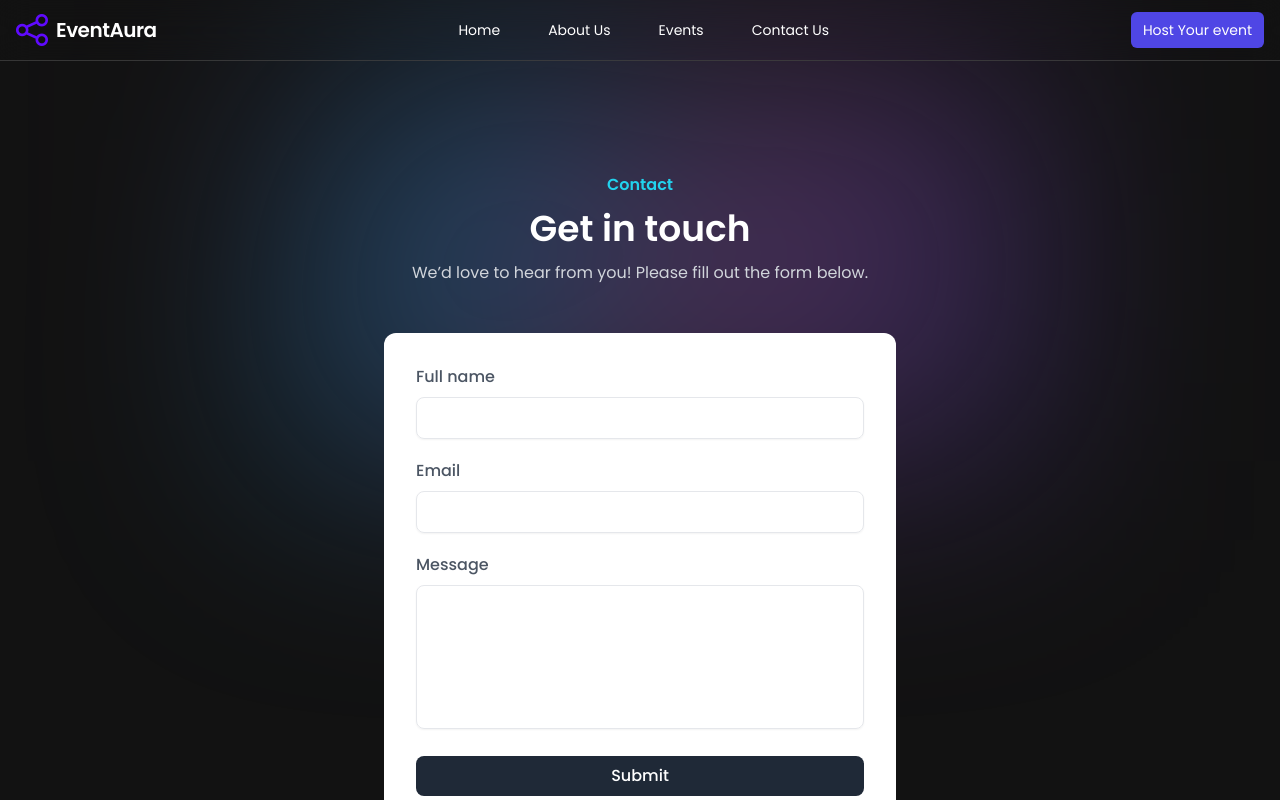
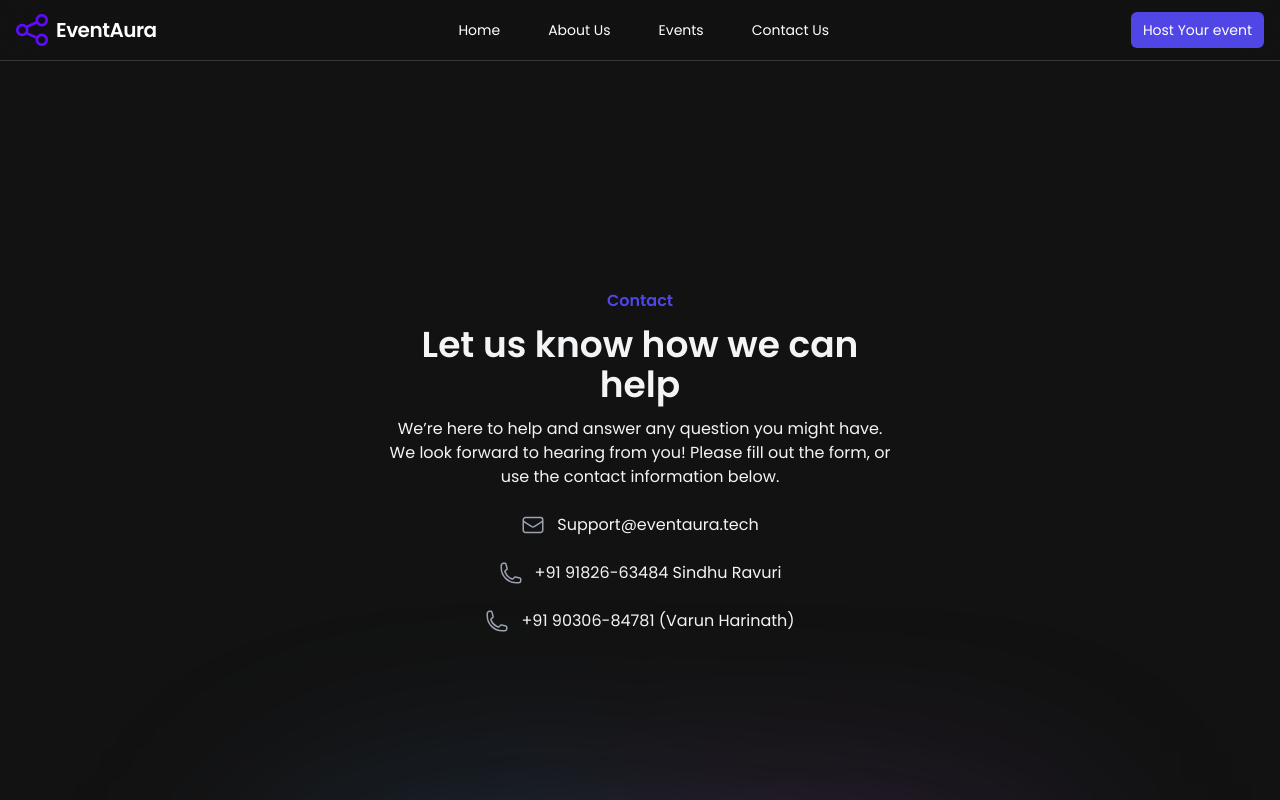
Before and after one commit to EventAura/client, a React (Vite) app: page /contact-us in a window 1280 px wide. Shown: the top 800 px of the page. Built offline with nearby package versions, Linux system fonts and the light colour scheme.

Commit message:
UI changes on contact us component

```diff
--- a/src/components/Contact/ContactUs.jsx
+++ b/src/components/Contact/ContactUs.jsx
@@ -6,6 +6,7 @@ const ContactUs = () => {
 
   const handleSubmit = (e) => {
     e.preventDefault();
+
     setMessage(true); // Set the message to true to show the modal or message
     // Add any additional logic for form submission here
   };
@@ -17,6 +18,85 @@ const ContactUs = () => {
 
   return (
     <>
+      <main className="py-14 flex items-center justify-center min-h-screen">
+        <div className="max-w-screen-xl mx-auto px-4 text-gray-100 md:px-8">
+          <div className="max-w-lg mx-auto gap-12 justify-between lg:flex lg:max-w-none text-center">
+            <div className="max-w-lg space-y-3 mx-auto">
+              <h3 className="text-indigo-600 font-semibold">Contact</h3>
+              <p className="text-gray-100 text-3xl font-semibold sm:text-4xl">
+                Let us know how we can help
+              </p>
+              <p>
+                We’re here to help and answer any question you might have. We
+                look forward to hearing from you! Please fill out the form, or
+                use the contact information below.
+              </p>
+              <div>
+                <ul className="mt-6 flex flex-col gap-y-6 items-center">
+                  <li className="flex items-center gap-x-3">
+                    <div className="flex-none text-gray-400">
+                      <svg
+                        xmlns="http://www.w3.org/2000/svg"
+                        fill="none"
+                        viewBox="0 0 24 24"
+                        strokeWidth={1.5}
+                        stroke="currentColor"
+                        className="w-6 h-6"
+                      >
+                        <path
+                          strokeLinecap="round"
+                          strokeLinejoin="round"
+                          d="M21.75 6.75v10.5a2.25 2.25 0 01-2.25 2.25h-15a2.25 2.25 0 01-2.25-2.25V6.75m19.5 0A2.25 2.25 0 0019.5 4.5h-15a2.25 2.25 0 00-2.25 2.25m19.5 0v.243a2.25 2.25 0 01-1.07 1.916l-7.5 4.615a2.25 2.25 0 01-2.36 0L3.32 8.91a2.25 2.25 0 01-1.07-1.916V6.75"
+                        />
+                      </svg>
+                    </div>
+                    <p>Support@eventaura.tech</p>
+                  </li>
+                  <li className="flex items-center gap-x-3">
+                    <div className="flex-none text-gray-400">
+                      <svg
+                        xmlns="http://www.w3.org/2000/svg"
+                        fill="none"
+                        viewBox="0 0 24 24"
+                        strokeWidth={1.5}
+                        stroke="currentColor"
+                        className="w-6 h-6"
+                      >
+                        <path
+                          strokeLinecap="round"
+                          strokeLinejoin="round"
+                          d="M2.25 6.75c0 8.284 6.716 15 15 15h2.25a2.25 2.25 0 002.25-2.25v-1.372c0-.516-.351-.966-.852-1.091l-4.423-1.106c-.44-.11-.902.055-1.173.417l-.97 1.293c-.282.376-.769.542-1.21.38a12.035 12.035 0 01-7.143-7.143c-.162-.441.004-.928.38-1.21l1.293-.97c.363-.271.527-.734.417-1.173L6.963 3.102a1.125 1.125 0 00-1.091-.852H4.5A2.25 2.25 0 002.25 4.5v2.25z"
+                        />
+                      </svg>
+                    </div>
+                    <p>+91 91826-63484 Sindhu Ravuri</p>
+                  </li>
+                  <li className="flex items-center gap-x-3">
+                    <div className="flex-none text-gray-400">
+                      <svg
+                        xmlns="http://www.w3.org/2000/svg"
+                        fill="none"
+                        viewBox="0 0 24 24"
+                        strokeWidth={1.5}
+                        stroke="currentColor"
+                        className="w-6 h-6"
+                      >
+                        <path
+                          strokeLinecap="round"
+                          strokeLinejoin="round"
+                          d="M2.25 6.75c0 8.284 6.716 15 15 15h2.25a2.25 2.25 0 002.25-2.25v-1.372c0-.516-.351-.966-.852-1.091l-4.423-1.106c-.44-.11-.902.055-1.173.417l-.97 1.293c-.282.376-.769.542-1.21.38a12.035 12.035 0 01-7.143-7.143c-.162-.441.004-.928.38-1.21l1.293-.97c.363-.271.527-.734.417-1.173L6.963 3.102a1.125 1.125 0 00-1.091-.852H4.5A2.25 2.25 0 002.25 4.5v2.25z"
+                        />
+                      </svg>
+                    </div>
+                    <p>+91 90306-84781 (Varun Harinath)</p>
+                  </li>
+                </ul>
+              </div>
+            </div>
+          </div>
+        </div>
+      </main>
+
       <main className="relative py-28 ">
         {isMessage && (
           <div
@@ -26,7 +106,7 @@ const ContactUs = () => {
             tabIndex="-1"
           >
             <div className="flex items-start gap-4">
-              <span className="text-green-600">
+              <span className="text-red-600">
                 <svg
                   xmlns="http://www.w3.org/2000/svg"
                   fill="none"
@@ -38,17 +118,17 @@ const ContactUs = () => {
                   <path
                     strokeLinecap="round"
                     strokeLinejoin="round"
-                    d="M9 12.75L11.25 15 15 9.75M21 12a9 9 0 11-18 0 9 9 0 0118 0z"
+                    d="M12 9v2m0 4h.01M12 2a10 10 0 100 20 10 10 0 000-20z"
                   />
                 </svg>
               </span>
 
               <div className="flex-1">
                 <strong className="block font-medium text-gray-900">
-                  Changes saved
+                  404 Error
                 </strong>
                 <p className="mt-1 text-sm text-gray-700">
-                  Your form submission has been successfully processed.
+                  Can't Process Your Request, Please Contact us directly.
                 </p>
               </div>
 
@@ -76,15 +156,6 @@ const ContactUs = () => {
           </div>
         )}
         <div className="relative z-10 max-w-screen-xl mx-auto text-gray-600 sm:px-4 md:px-8">
-          <div className="max-w-lg space-y-3 px-4 sm:mx-auto sm:text-center sm:px-0">
-            <h3 className="text-cyan-400 font-semibold">Contact</h3>
-            <p className="text-white text-3xl font-semibold sm:text-4xl">
-              Get in touch
-            </p>
-            <p className="text-gray-300">
-              We’d love to hear from you! Please fill out the form below.
-            </p>
-          </div>
           <div className="mt-12 mx-auto px-4 p-8 bg-white sm:max-w-lg sm:px-8 sm:rounded-xl">
             <form onSubmit={handleSubmit} className="space-y-5">
               {/* Form fields */}
```
